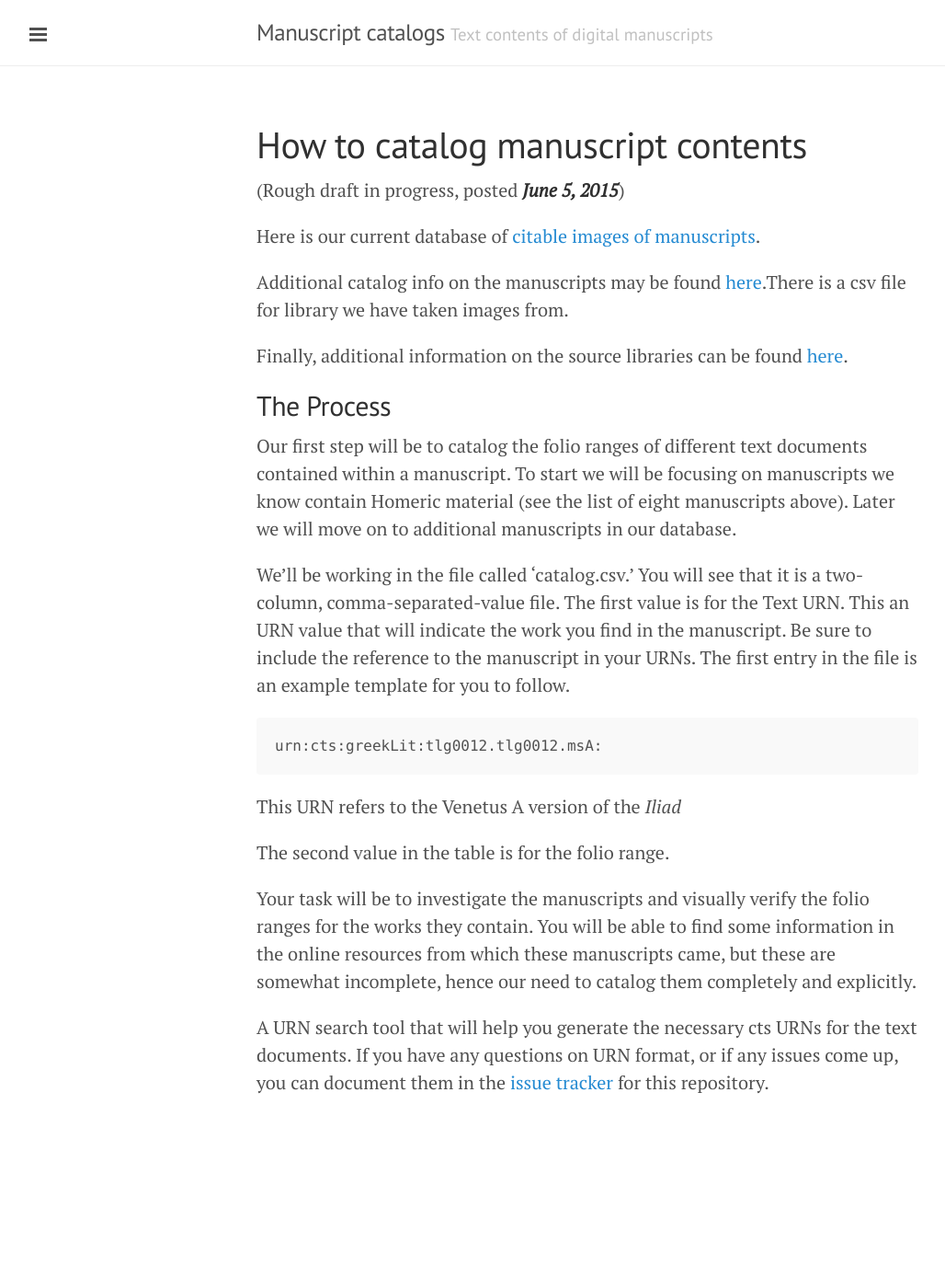
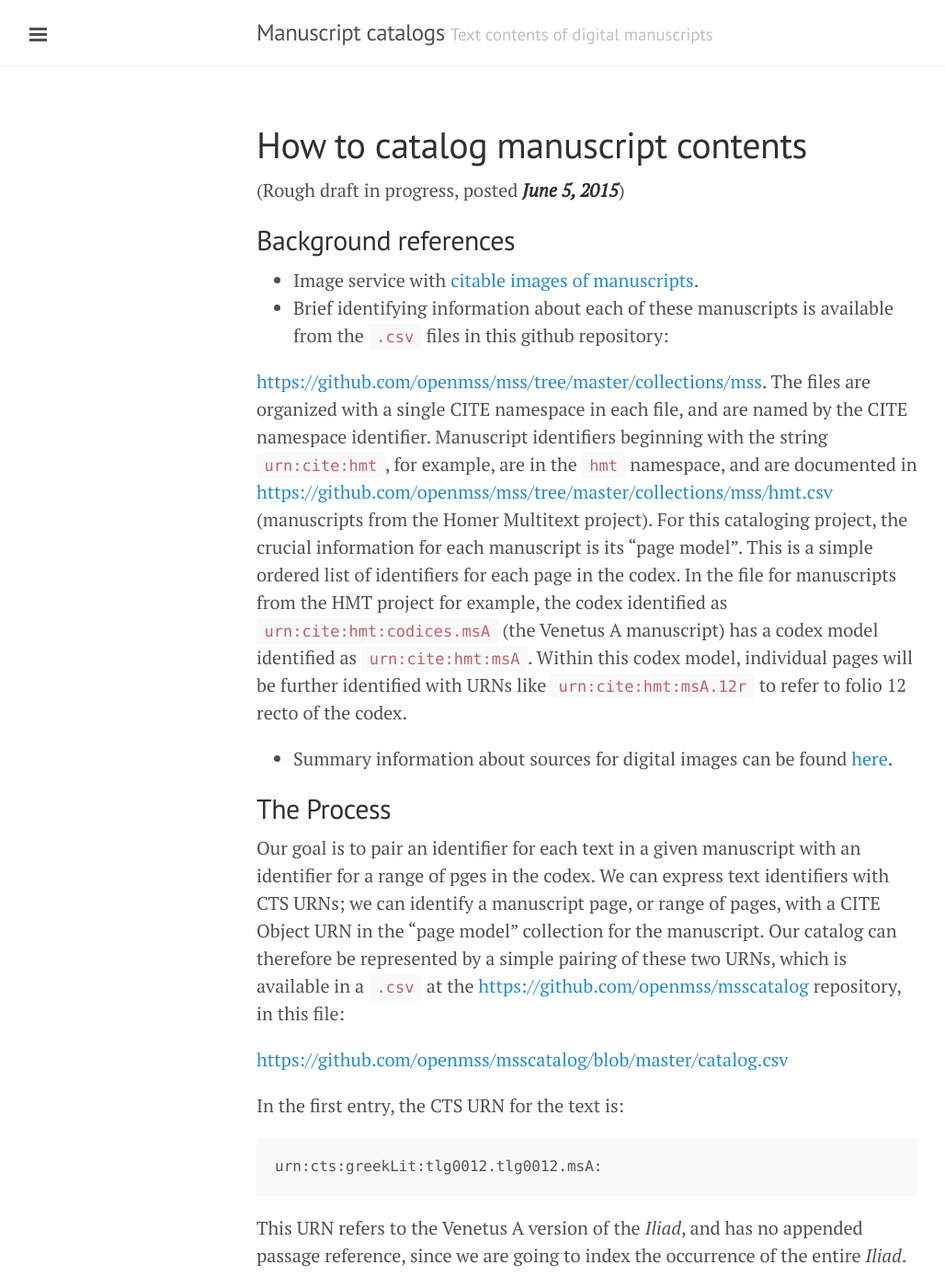
Before and after one commit to openmss/msscatalog, a Jekyll site: the page built from how-to.md, in a window 1280 px wide and 1400 px high. Shown: the whole window at 92% size, without its empty margins (1-1029 px from the left). Built offline with Jekyll 4.4.1, drawn with Linux system fonts in a browser that asks for light colours; Markdown is read by kramdown in place of the engine named in the settings; some of the changed text lies outside the part shown.

Commit message:
Update instructions

```diff
--- a/how-to.md
+++ b/how-to.md
@@ -6,23 +6,34 @@ layout: page
 (Rough draft in progress,  posted  ***{{ site.time | date:  '%B %-d, %Y' }}***)
 
 
-Here is our current database of [citable images of manuscripts](http://beta.hpcc.uh.edu/tomcat/mss/photos).
 
-Additional catalog info on the manuscripts may be found [here](https://github.com/openmss/mss/tree/master/collections/mss).There is a csv file for library we have taken images from.
+## Background references ##
 
-Finally, additional information on the source libraries can be found [here](https://github.com/openmss/img_sources/blob/master/sources.md).
+
+- Image service with [citable images of manuscripts](http://beta.hpcc.uh.edu/tomcat/mss/photos).
+- Brief identifying information about each of these manuscripts is available from the `.csv` files in this github repository:
+<https://github.com/openmss/mss/tree/master/collections/mss>.  The files are organized with a single CITE namespace in each file, and are named by the CITE namespace identifier.  Manuscript identifiers beginning with the string `urn:cite:hmt`, for example, are in the `hmt` namespace, and are documented in <https://github.com/openmss/mss/tree/master/collections/mss/hmt.csv> (manuscripts from the Homer Multitext project).  For this cataloging project, the crucial information for each manuscript is its "page model".  This is a simple ordered list of identifiers for each page in the codex. In the file for manuscripts from the HMT project for example, the codex identified as `urn:cite:hmt:codices.msA` (the Venetus A manuscript) has a codex model identified as `urn:cite:hmt:msA`. Within this codex model, individual pages will be further identified with URNs  like `urn:cite:hmt:msA.12r` to refer to folio 12 recto of the codex.
+- Summary information about sources for digital images can be found [here](https://github.com/openmss/img_sources/blob/master/sources.csv).
+
+
 
 ## The Process ##
 
-Our first step will be to catalog the folio ranges of different text documents contained within a manuscript. To start we will be focusing on manuscripts we know contain Homeric material (see the list of eight manuscripts above). Later we will move on to additional manuscripts in our database.
+Our goal is to pair an identifier for each text in a given manuscript with an identifier for a range of pges in the codex.  We can express text identifiers with CTS URNs;  we can identify a manuscript page, or range of pages, with a CITE Object URN in the "page model" collection for the manuscript.  Our catalog can therefore be represented by a simple pairing of these two URNs, which is available in a `.csv` at the <https://github.com/openmss/msscatalog> repository, in this file:
 
-We'll be working in the file called 'catalog.csv.' You will see that it is a two-column, comma-separated-value file. The first value is for the Text URN. This an URN value that will indicate the work you find in the manuscript. Be sure to include the reference to the manuscript in your URNs. The first entry in the file is an example template for you to follow.
+<https://github.com/openmss/msscatalog/blob/master/catalog.csv>
+
+
+
+In the first entry, the CTS URN for the text is:
 
     urn:cts:greekLit:tlg0012.tlg0012.msA:
 
-This URN refers to the Venetus A version of the *Iliad*
+This URN refers to the Venetus A version of the *Iliad*, and has no appended passage reference, since we are going to index the occurrence of the entire *Iliad*.
 
-The second value in the table is for the folio range.
+The second value in the entry is for the page range:
+
+    urn:cite:hmt:msA.12r-msA.326v
 
 Your task will be to investigate the manuscripts and visually verify the folio ranges for the works they contain. You will be able to find some information in the online resources from which these manuscripts came, but these are somewhat incomplete, hence our need to catalog them completely and explicitly.
 
```
Also changed, not shown: coverage.md (+5 -1 lines), index.md (+3 -2 lines), why.md (added, +12 -0 lines).
